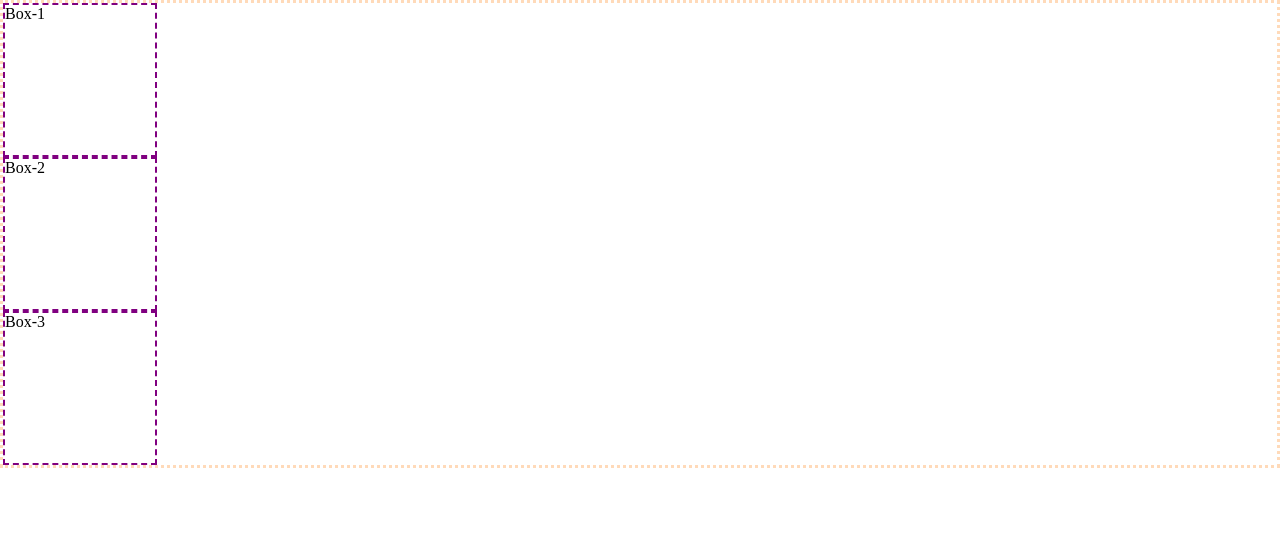
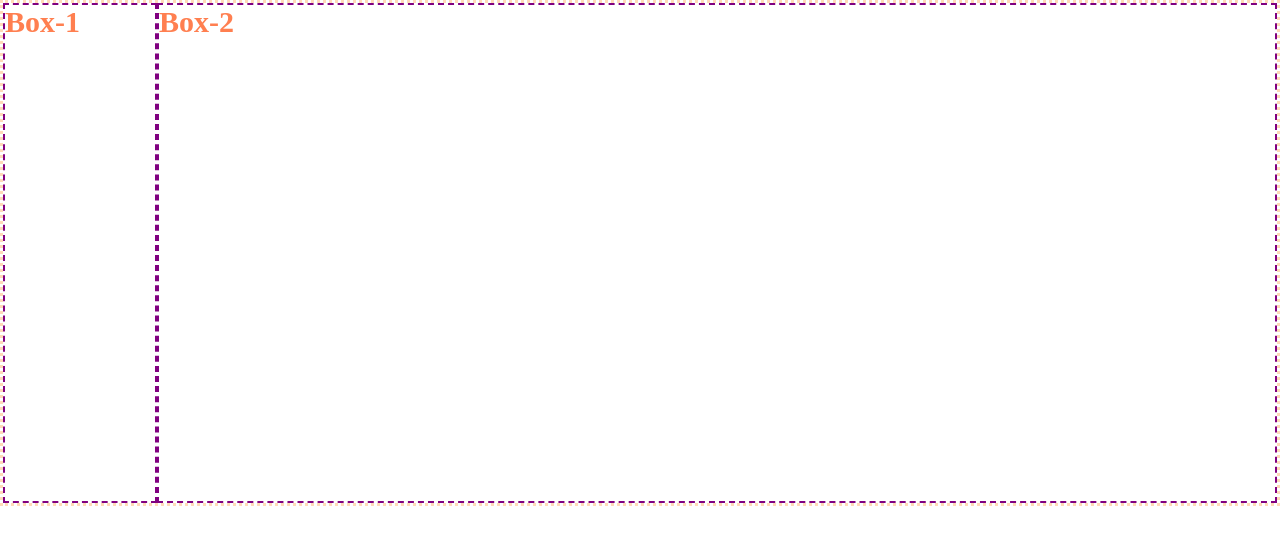
Before and after one commit to MozammelHosen/Responsive-css-layout, a plain HTML site: page index.html in a window 1280 px wide. Drawn offline with Linux system fonts and the light colour scheme.

```diff
--- a/index.html
+++ b/index.html
@@ -13,8 +13,9 @@
     <!-- .container>.box-${Hello World Flex Box-$}*4 -->
     <div class="container">
         <div class="box">Box-1</div>
-        <div class="box">Box-2</div>
-        <div class="box">Box-3</div>
+        <div id="box-4" class="box">Box-2</div>
+        <!-- <div class="box">Box-3</div> -->
+
     </div>
 </body>
 
--- /dev/null
+++ b/login.css
@@ -0,0 +1,18 @@
+* {
+    margin: 0;
+    padding: 0;
+}
+
+.login-container {
+    display: flex;
+    justify-content: center;
+    align-items: center;
+    height: 100vh;
+}
+
+.login-from h2 {
+    font-size: 40px;
+    font-weight: bold;
+    text-align: center;
+    margin: 20px 0;
+}
--- a/style.css
+++ b/style.css
@@ -5,10 +5,31 @@
 
 .container {
     border: 3px dotted peachpuff;
+    display: flex;
+    height: 500px;
+    align-items: stretch;
+    /* justify-content: space-evenly; */
+    /* justify-content: flex-end; */
+    /* justify-content: stretch; */
+    /* align-items: center; */
+    /* flex-direction: column; */
+    /* flex-direction: column-reverse; */
+    /* flex-direction: row; */
+    /* flex-direction: row-reverse; */
+    /* flex-wrap: wrap; */
+    /* flex-wrap: wrap-reverse; */
+    /* flex-grow: 4; */
+}
+
+#box-4 {
+    flex-grow: 1;
 }
 
 .box {
+    color: coral;
+    font-size: 30px;
+    font-weight: 700;
     border: 2px dashed purple;
-    height: 150px;
+    /* height: 150px; */
     width: 150px;
 }
```
Also changed, not shown: login.html (added, +25 -0 lines).
